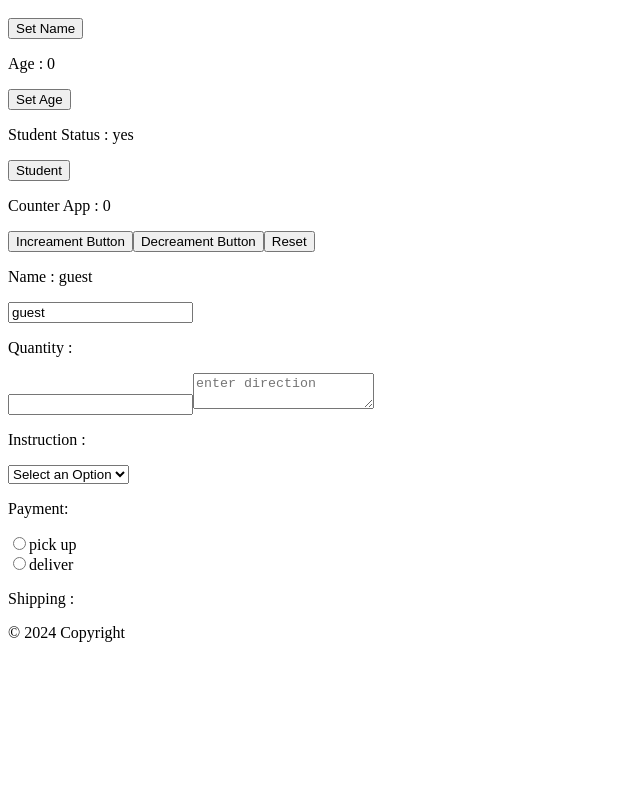
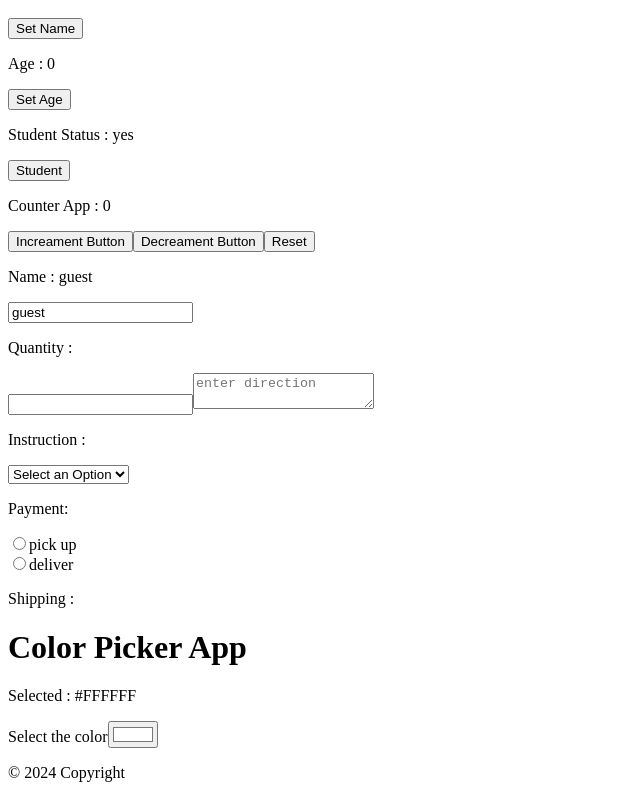
Before and after one commit to ZestyZeeshan/ReactRevision, a React (Vite) app: page / in a window 1280 px wide. Shown: the part 1214-2012 px from the top of the page, without its empty margins (0-640 px from the left). Before the commit the page ends 1872 px from the top, so only its background shows below. Built offline with nearby package versions, Linux system fonts and the light colour scheme.

Commit message:
color picker

```diff
--- a/src/App.jsx
+++ b/src/App.jsx
@@ -9,6 +9,7 @@ import List from "./RenderList/List";
 import UseStateHook from "./ReactHook/UseStateHook";
 import CounterApp from "./ReactHook/CounterApp";
 import Onchange from "./ReactHook/Onchange";
+import ColorPickerApp from "./ColorPicker/ColorPickerApp";
 
 function App() {
 
@@ -31,6 +32,7 @@ function App() {
       <UseStateHook/>
       <CounterApp/>
       <Onchange/>
+      <ColorPickerApp/>
 
 
       <Footer/>
--- /dev/null
+++ b/src/ColorPicker/ColorPickerApp.jsx
@@ -0,0 +1,22 @@
+import React,{useState} from "react";
+
+const ColorPickerApp=()=>{
+
+    const [color,setcolor]=useState("#FFFFFF");
+
+    function handlecolor(e){
+      setcolor(e.target.value);
+    }
+    return (
+        <div>
+            <h1>Color Picker App</h1>
+            <div className="Card" style={{backgroundColor:color}}>
+              <p>  Selected : {color}</p>
+            </div>
+            <label>Select the color</label>
+            <input type="color" value={color} onChange={handlecolor}/>
+
+        </div>
+    )
+}
+export default ColorPickerApp;
```
